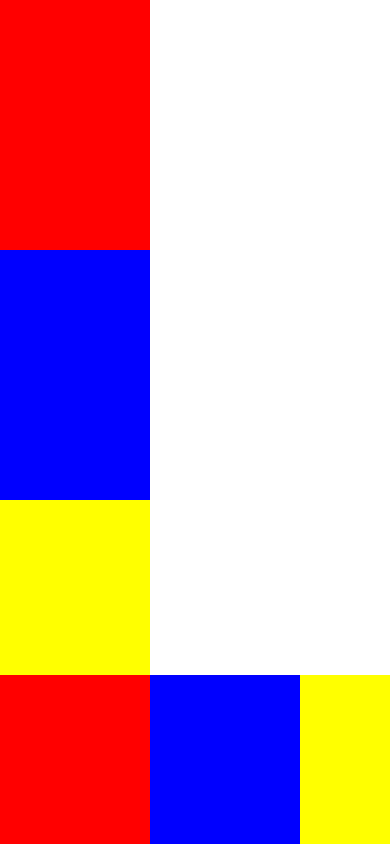
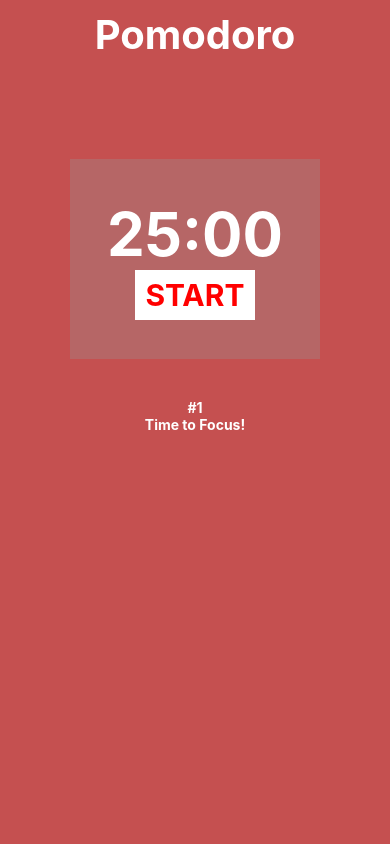
Before and after one commit to ReTr0hxh/Estudos-react-native, a React Native app: screen / in a window 390 px wide. Built offline with nearby package versions, Linux system fonts and the light colour scheme.

Commit message:
Aula 15 - Desafio

```diff
--- a/App.js
+++ b/App.js
@@ -1,12 +1,12 @@
 import React from 'react';
 import { View, StyleSheet } from 'react-native';
 
-import Aula14 from './src/aulas/aula14';
+import Aula15 from './src/aulas/aula15_Desafio';
 
 export default function App() {
   return (
     <View style={styles.container}>
-      <Aula14 />
+      <Aula15 />
     </View>
   );
 }
--- /dev/null
+++ b/src/aulas/aula15_Desafio.js
@@ -0,0 +1,78 @@
+import React, {useState}from 'react';
+import { View, StyleSheet, Text, TouchableOpacity } from 'react-native';
+
+
+let ss = 0;
+let mm = 25;
+
+export default function aula15() {
+
+    const [timer, setTimer] = useState(mm + ":" + 0 + ss);
+
+
+    function Start() {
+
+    }
+
+
+    return(
+
+        <View style={styles.container}>
+
+            <Text style={[styles.textMain, {fontSize: 40, marginBottom: 100, marginTop: 10}]}>Pomodoro</Text>
+
+            <View style={styles.pomodoro}>
+
+                <Text style={[styles.textMain, {fontSize: 60}]}>{timer}</Text>
+
+                <TouchableOpacity style={styles.btnPomodoro} onPress={()=>Start()}>
+                    <Text style={[styles.textMain, {fontSize: 30, color: 'red'}]}>START</Text>
+                </TouchableOpacity>
+
+
+
+            </View>
+
+
+            <Text style={[styles.textMain, {marginTop: 40}]}>#1</Text>
+
+            <Text style={styles.textMain}>Time to Focus!</Text>
+
+
+
+
+        </View>
+    );
+
+
+
+}
+
+const styles = StyleSheet.create({
+    container: {
+        flex: 1,
+        alignItems: 'center',
+        backgroundColor: '#c55050'
+    },
+    pomodoro: {
+        backgroundColor: '#b66666',
+        width: 250,
+        height: 200,
+        alignItems: 'center',
+        justifyContent: 'center'
+    },
+    textMain: {
+        color: 'white',
+        fontWeight: 'bold'
+    },
+    btnPomodoro: {
+        backgroundColor: 'white',
+        width: 120,
+        height: 50,
+        justifyContent: 'center',
+        alignItems: 'center'
+    }
+
+
+
+})
```
